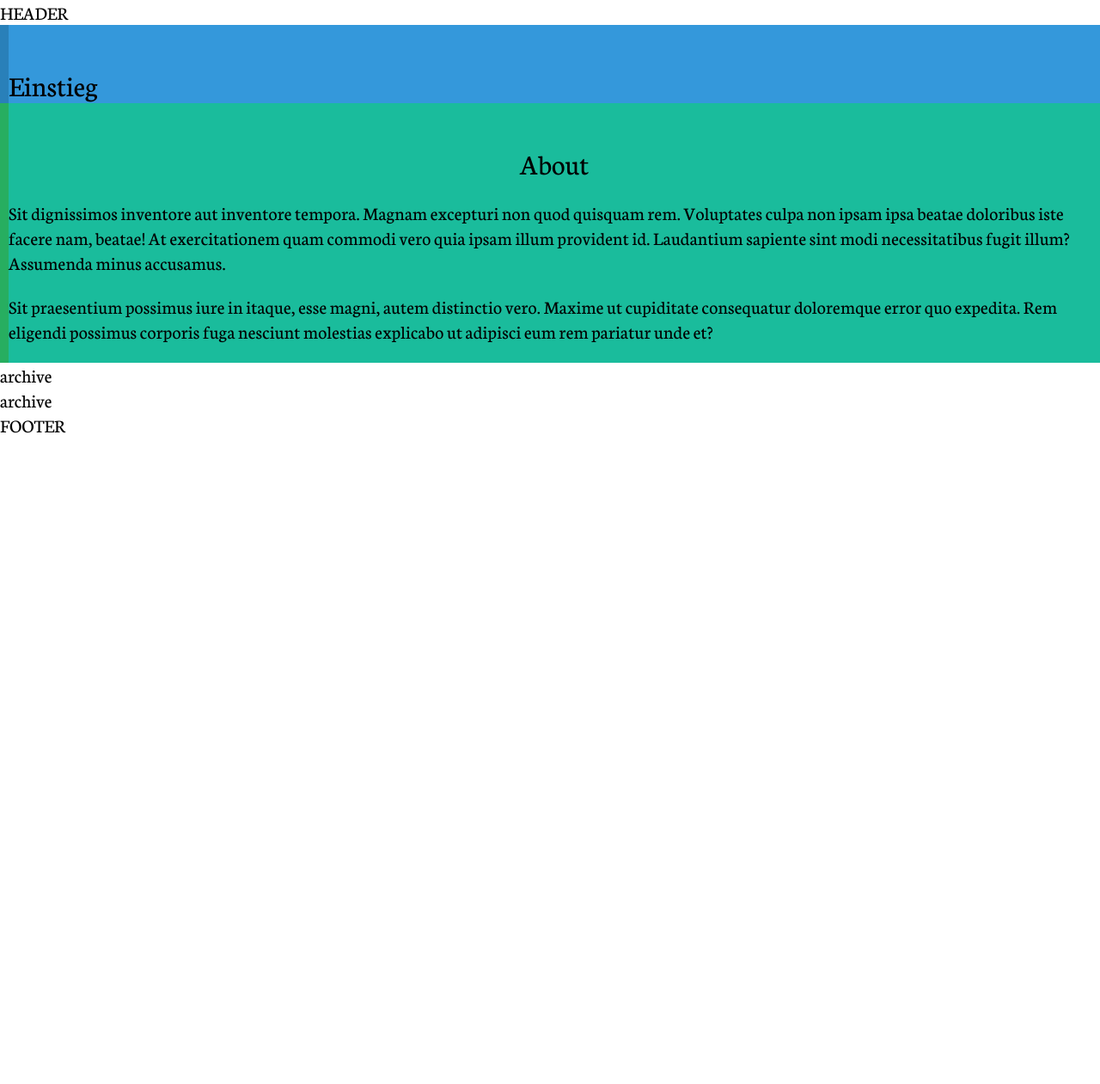
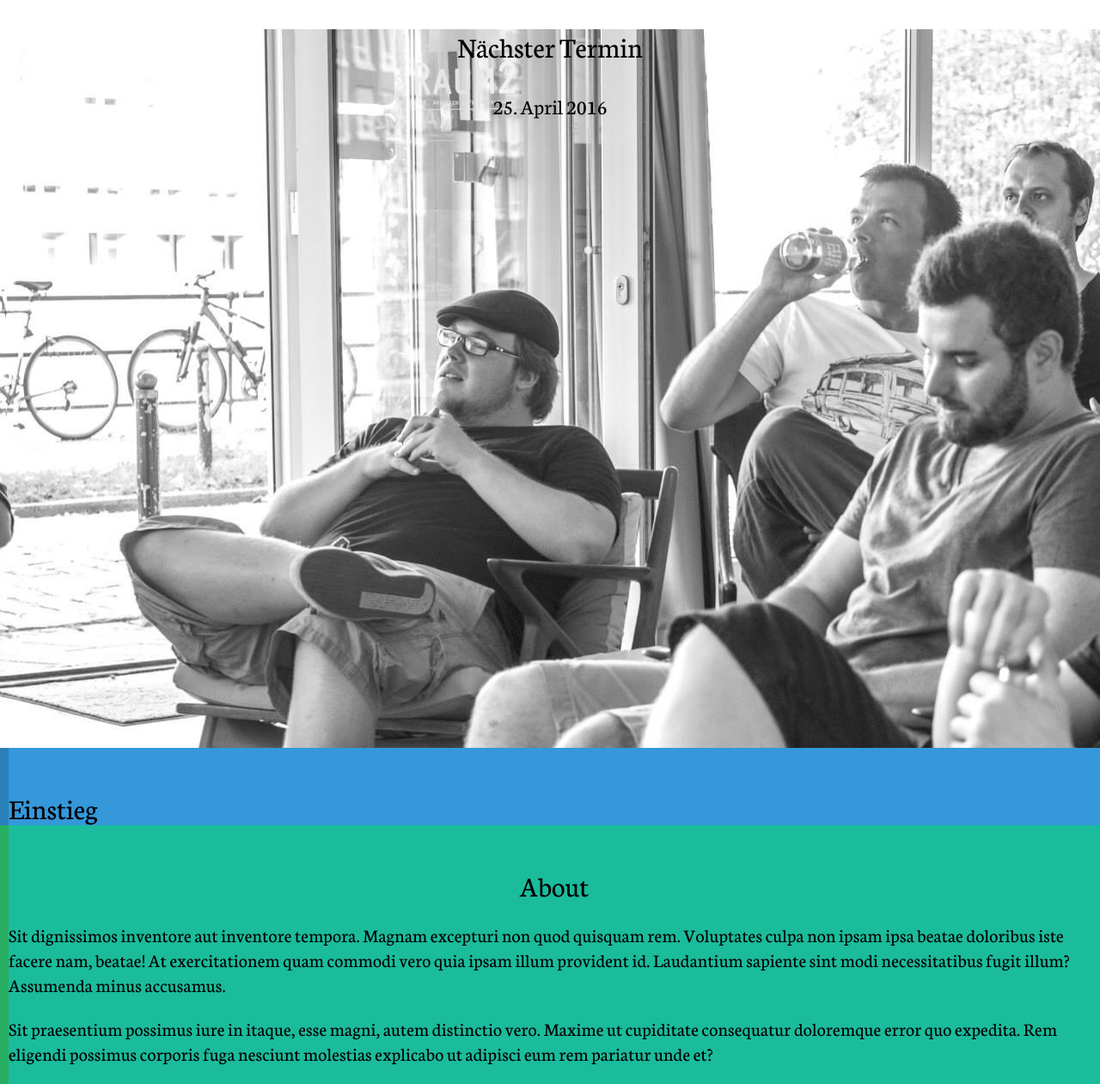
Before and after one commit to wmhb/website, a PHP site: page /index.html in a window 1280 px wide. Shown: the top 1261 px of the page at 86% size. Before the commit the page ends 504 px from the top, so only its background shows below. Run offline with PHP 8.4, Linux system fonts and the light colour scheme; some libraries are stand-ins or nearby versions.

Commit message:
header image im header verbaut

```diff
--- a/assets/css/main.css
+++ b/assets/css/main.css
@@ -325,6 +325,11 @@ a.custom {
       a.custom:hover, a.custom:focus {
         background-image: -webkit-linear-gradient(bottom, transparent, transparent 2px, #fff 2px, #fff 2.5px, transparent 2.5px);
         background-image: linear-gradient(bottom, transparent, transparent 2px, #fff 2px, #fff 2.5px, transparent 2.5px); } }
+
+body > header {
+  background-image: url('../images/header.jpg');
+  text-align: center;
+  height: 75%; }
 
 .g {
   display: -webkit-box;
--- a/assets/scss/main.scss
+++ b/assets/scss/main.scss
@@ -7,6 +7,7 @@
 @import "base/typo";
 @import "base/links";
 
+@import "modules/header";
 @import "modules/flexbox";
 @import "modules/panes";
 @import "modules/buttons";
--- /dev/null
+++ b/assets/scss/modules/_header.scss
@@ -0,0 +1,5 @@
+body > header{
+    background-image: url('../images/header.jpg');
+    text-align: center;
+    height: 75%;
+}
--- a/index.html
+++ b/index.html
@@ -5,7 +5,10 @@
         <meta name="viewport" content="width=device-width, initial-scale=1">
     </head>
     <body>
-        <header>HEADER</header>
+        <header>
+            <h1>Nächster Termin</h1>
+            <h2>25. April 2016</h2>
+        </header>
         <main>
             <section class="intro">
                 <div class="pane pane--prim1 g">
```
Also changed, not shown: assets/scss/generic/_helper.scss (+0 -17 lines).
